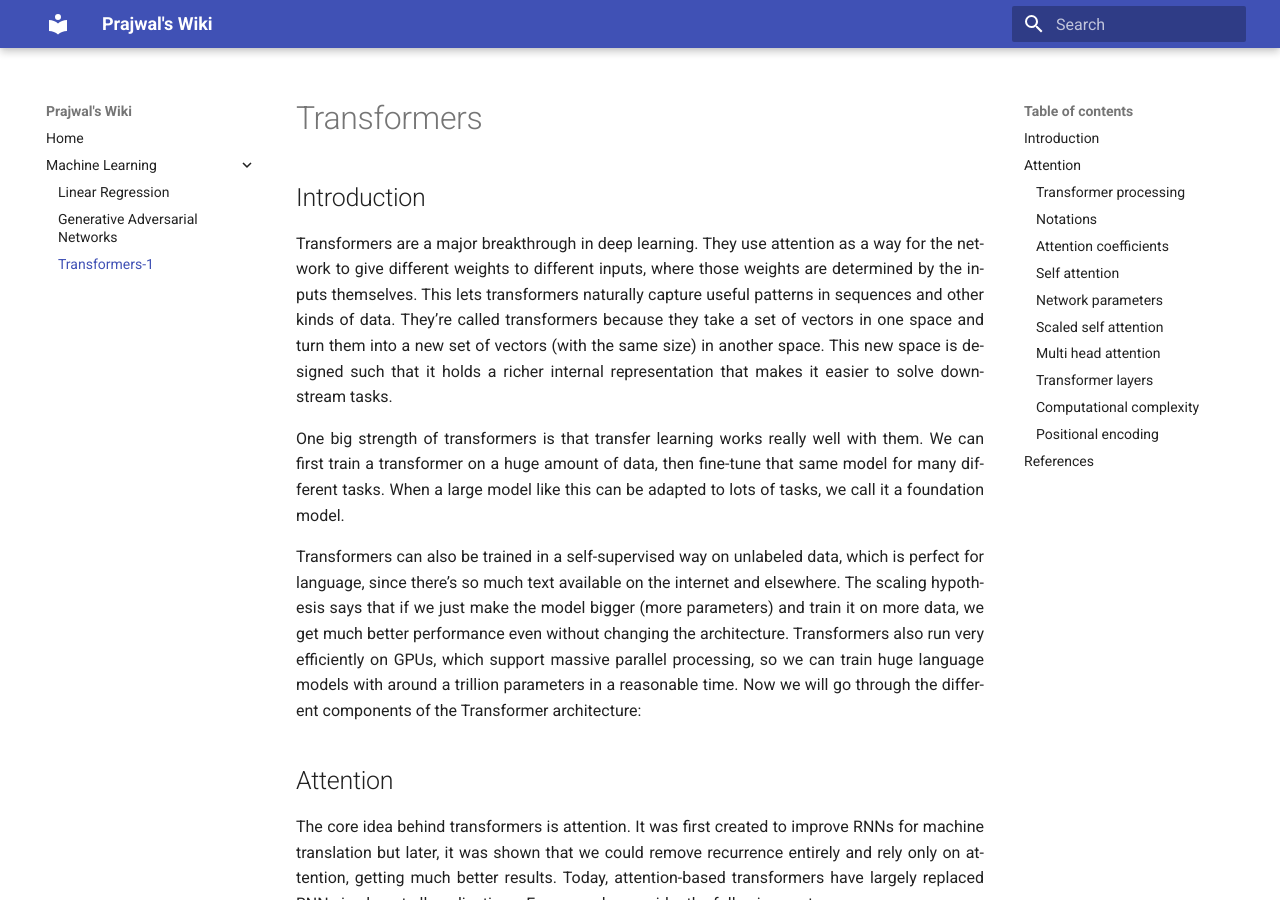
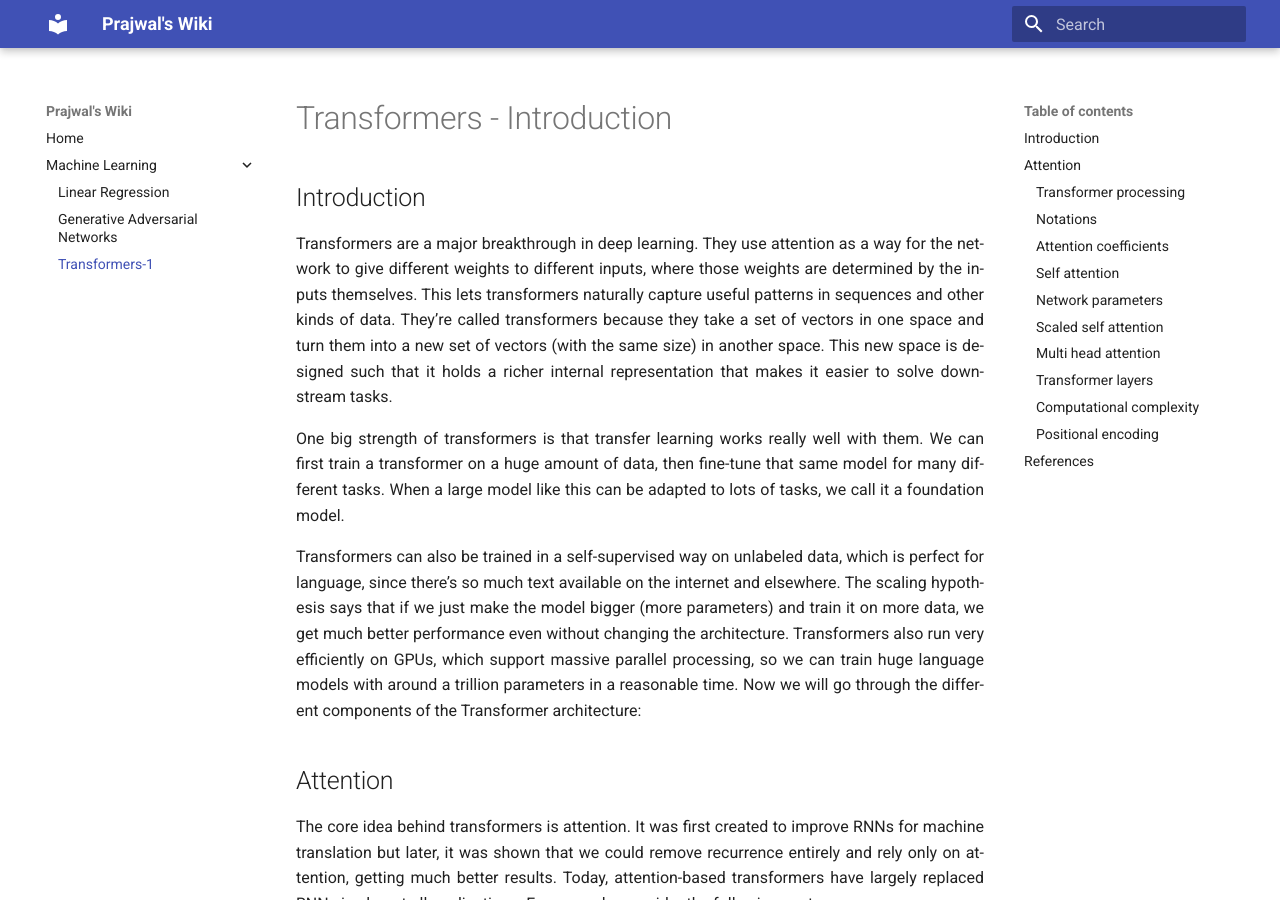
Before and after one commit to pj1911/my-wiki, an MkDocs documentation site: the page built from docs/Transformers-1.md, in a window 1280 px wide and 900 px high. Built offline with MkDocs 1.6.1 and Material for MkDocs 9.7.7, drawn with Linux system fonts in a browser that asks for light colours.

Commit message:
Update Transformers-1.md

```diff
--- a/docs/Transformers-1.md
+++ b/docs/Transformers-1.md
@@ -1,4 +1,4 @@
-# Transformers
+# Transformers - Introduction
 
 ## Introduction
 Transformers are a major breakthrough in deep learning. They use attention as a way for the network to give different weights to different inputs, where those weights are determined by the inputs themselves. This lets transformers naturally capture useful patterns in sequences and other kinds of data. They’re called transformers because they take a set of vectors in one space and turn them into a new set of vectors (with the same size) in another space. This new space is designed such that it holds a richer internal representation that makes it easier to solve downstream tasks.
```
